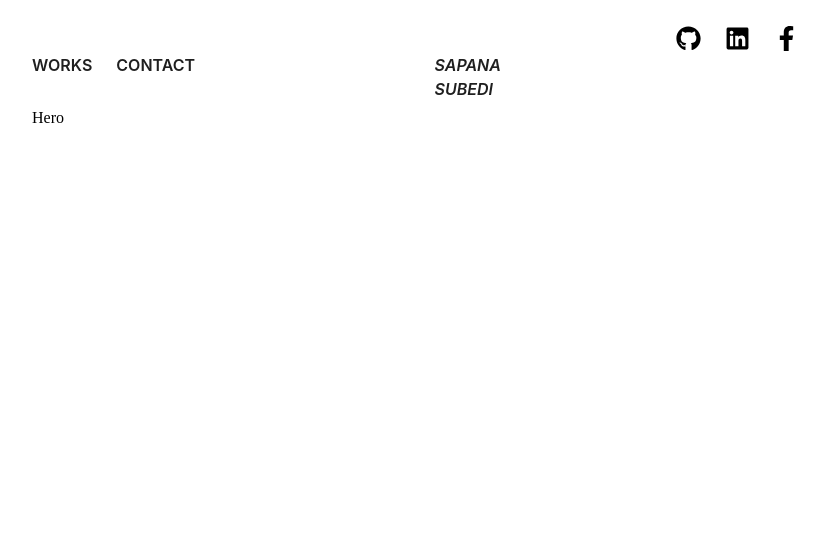
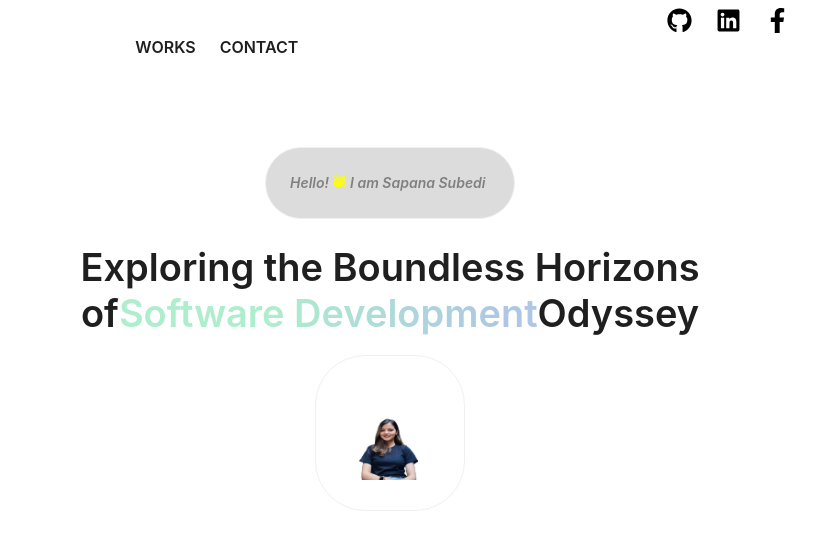
Before and after one commit to Sapnaasubedi/my-portfolio, a Next.js app: page / in a window 1280 px wide. Shown: the top 550 px of the page, without its empty margins (250-1075 px from the left). Built offline with nearby package versions, Linux system fonts and the light colour scheme.

Commit message:
feat: add hero image

```diff
--- a/package.json
+++ b/package.json
@@ -10,7 +10,6 @@
   },
   "dependencies": {
     "antd": "^5.16.1",
-    "google": "link:next/font/google",
     "next": "14.2.0",
     "prettier": "^3.2.5",
     "react": "^18",
--- a/src/app/layout.tsx
+++ b/src/app/layout.tsx
@@ -1,5 +1,5 @@
 export const metadata = {
-  title: 'Next.js',
+  title: 'Sapana',
   description: 'Generated by Next.js',
 }
 
--- a/src/app/page.tsx
+++ b/src/app/page.tsx
@@ -4,14 +4,7 @@ import React from "react";
 
 const page = () => {
   return (
-    <div
-      style={{
-        padding: "18px 24px",
-        minHeight: "100vh",
-        maxWidth: `calc(100% - 110px)`,
-        marginLeft: `250px`,
-      }}
-    >
+    <div>
       <Navbar />
       <HeroSection />
     </div>
--- a/src/modules/hero.tsx
+++ b/src/modules/hero.tsx
@@ -1,9 +1,42 @@
-import React from 'react'
-
+"use client";
+import { Card, Flex, Typography } from "antd";
+import React from "react";
+import { MdWavingHand } from "react-icons/md";
+import CoverImage from "../app/assets/52f78be6-a2f9-44c2-88b9-6fbaf35195ce.jpeg"
+const { Title, Text } = Typography;
+import Image from "next/image";
 const HeroSection = () => {
   return (
-    <div>Hero</div>
-  )
-}
+    <Flex vertical style={{ alignItems: `center`, margin: "80px" }}>
+      <Card
+        style={{ background: "#DCDCDC", borderRadius: "50px", width: "250px" }}
+      >
+        <Text strong italic style={{ color: "#808080" }}>
+          Hello! <MdWavingHand color="yellow" /> I am Sapana Subedi
+        </Text>
+      </Card>
+      <Title style={{ maxWidth: "700px", textAlign: "center" }}>
+        Exploring the Boundless Horizons of
 
-export default HeroSection
+        <span
+          style={{
+            background:
+              "linear-gradient(90deg, rgba(174,238,204,1) 35%, rgba(174,199,228,1) 91%)",
+            WebkitBackgroundClip: `text`,
+            WebkitTextFillColor: `transparent`,
+          }}
+        >
+
+
+          Software Development
+        </span>
+        Odyssey
+      </Title>
+      <Card style={{borderRadius:"50px"}}>
+        <Image src={CoverImage.src} alt="pp" width={100} height={100}/>
+      </Card>
+    </Flex>
+  );
+};
+
+export default HeroSection;
--- a/src/modules/navbar.tsx
+++ b/src/modules/navbar.tsx
@@ -1,34 +1,48 @@
 "use client";
 import React, { FC } from "react";
-import { Col, Flex, Row, Space, Typography } from "antd";
+import { Col, Row, Space, Typography } from "antd";
 import { FaFacebookF, FaGithub, FaLinkedin } from "react-icons/fa";
 
-const { Title, Text } = Typography;
+const { Title } = Typography;
 
 const Navbar: FC = () => {
   return (
-    <>
-      <Row>
-        <Col span={10}>
+    <div
+    style={{
+      marginLeft: `200px`,
+    }}>
+      <Row justify="center">
+        <Col span={12}>
           <Space size="large">
             <Title level={5}>WORKS</Title>
             <Title level={5}>CONTACT</Title>
           </Space>
         </Col>
-        <Col span={6}>
-          <Title  italic level={5}>
-            SAPANA <br />
-            SUBEDI
-          </Title>
-        </Col>
-        <Col span={6}>
-          <Space size="large"><FaGithub size={25}/>
-          <FaLinkedin  size={25}/>
-          <FaFacebookF  size={25}/></Space>
 
+        <Col span={4}>
+          <Space size="large" >
+            <a
+              href="https://github.com/Sapnaasubedi"
+              style={{ color: "black" }}
+            >
+              <FaGithub size={25} />
+            </a>
+            <a
+              href="https://www.linkedin.com/in/sapana-subedi-77227720a/"
+              style={{ color: "black" }}
+            >
+              <FaLinkedin size={25} />
+            </a>
+            <a
+              href="https://www.facebook.com/profile.php?id=100010663329163"
+              style={{ color: "black" }}
+            >
+              <FaFacebookF size={25} />
+            </a>
+          </Space>
         </Col>
       </Row>
-    </>
+    </div>
   );
 };
 
```
Also changed, not shown: src/app/assets/52f78be6-a2f9-44c2-88b9-6fbaf35195ce.jpeg (added), 1 other file (tests, documents, lock files or other folders).
